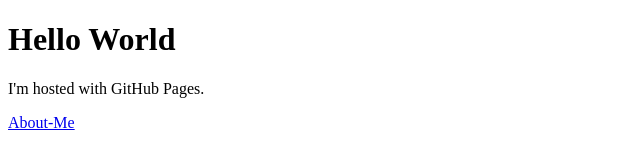
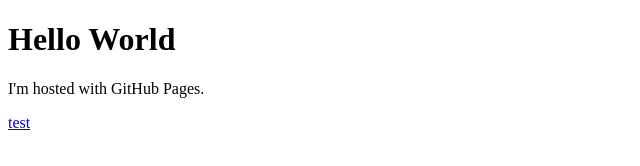
Before and after one commit to gfh112/Test, a plain HTML site: page index.html in a window 1280 px wide. Shown: the full height of the page, 0-640 px from the left. Drawn offline with Linux system fonts and the light colour scheme.

Commit message:
Update index.html

```diff
--- a/index.html
+++ b/index.html
@@ -3,6 +3,6 @@
 <body>
 <h1>Hello World</h1>
 <p>I'm hosted with GitHub Pages.</p>
-<a href={"test.html"}>About-Me</a>
+<a href={"test.html"}>test</a>
 </body>
 </html>
```
